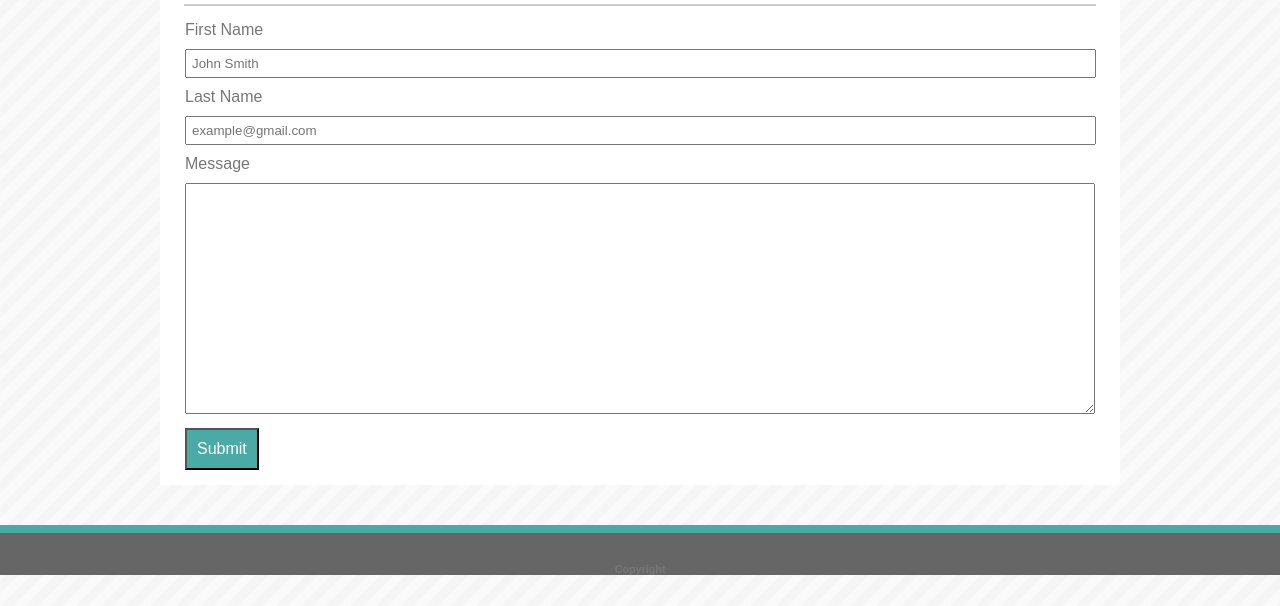
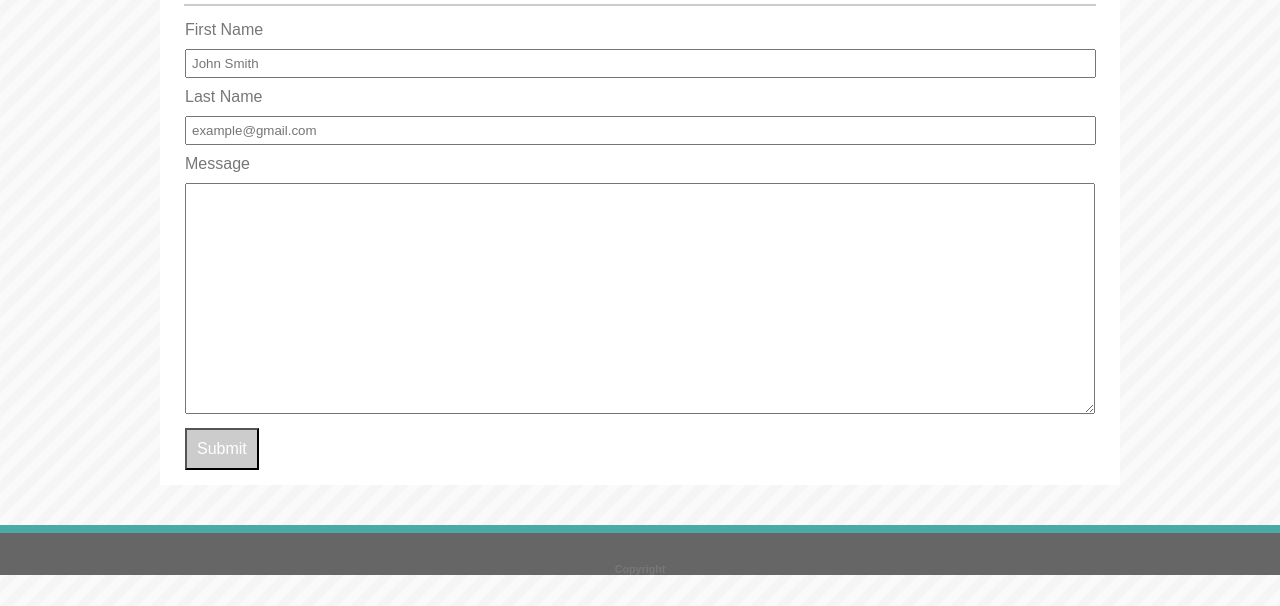
Before and after one commit to HeathBanner/HeathBanner.github.io, a plain HTML site: page contact.html in a window 1280 px wide. In both pictures the pointer is over the input "Submit". Shown: the part 194-800 px from the top of the page. Drawn offline with Linux system fonts and the light colour scheme.

Commit message:
Ready to submit

```diff
--- a/contact.css
+++ b/contact.css
@@ -108,6 +108,10 @@ textarea {
     font-size: 16px;
 }
 
+.submit:hover {
+    background: #ccc;
+}
+
 footer {
     position: sticky;
     bottom: 0%;
```
